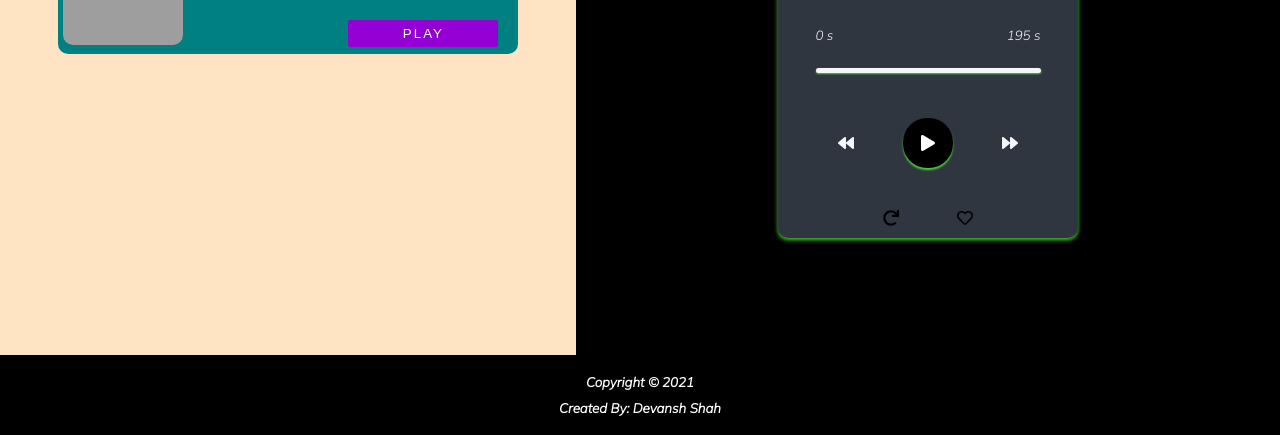
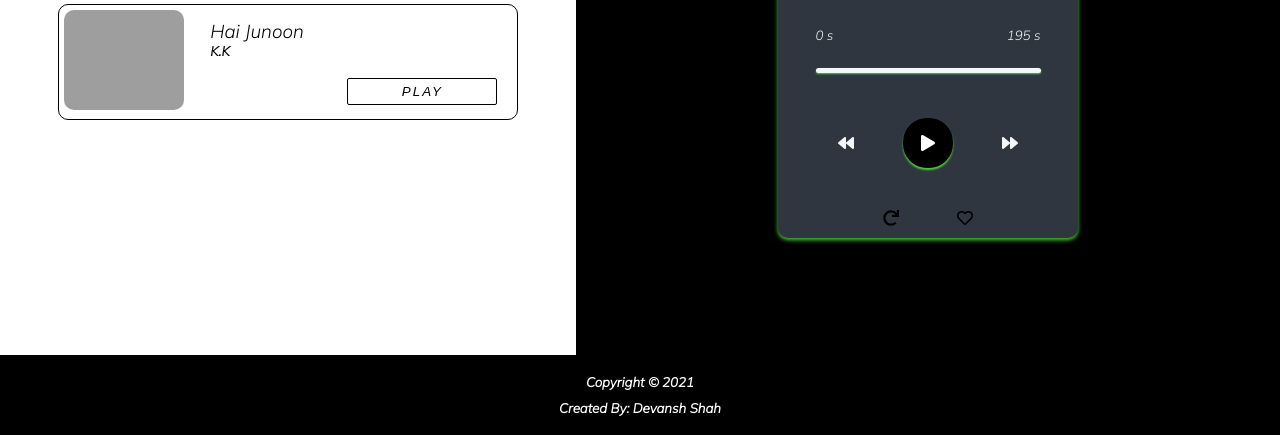
Before and after one commit to DEV270201/Musify, a React app: page /download in a window 1280 px wide. Shown: the part 485-920 px from the top of the page. Built offline with nearby package versions, Linux system fonts and the light colour scheme; grey boxes are pictures that could not be loaded.

Commit message:
updated files

```diff
--- a/src/Components/Combo.js
+++ b/src/Components/Combo.js
@@ -6,7 +6,7 @@ import {ThemeContext} from "../Context/ThemeContextProvider";
 
 
 const Combo = ()=>{
-  const {theme_status} = useContext(ThemeContext);
+  const {theme_status,theme} = useContext(ThemeContext);
   useEffect(()=>{
     console.log(theme_status);
   })
@@ -14,7 +14,7 @@ const Combo = ()=>{
       <>
       <div className="outer_combo">
       {/* <CurrentSongProvider> */}
-          <div className="download_combo">
+          <div className="download_combo" style={{backgroundColor : `${theme.backgroundColor}`, color : `${theme.color}`}}>
              <Download />
           </div>
           <div className="music_combo">
--- a/src/Components/DownloadDetails.js
+++ b/src/Components/DownloadDetails.js
@@ -1,18 +1,49 @@
-import React,{useContext} from "react";
+import React,{useContext, useState} from "react";
 import "../Css/DownloadDetails.css";
 import {CurrentSongContext} from "../Context/CurrentSongProvider";
+import {ThemeContext} from "../Context/ThemeContextProvider";
 
 const DownloadDetails = ({song})=>{
 
     const {currentSong,play_new_song} = useContext(CurrentSongContext);
+    const {theme} = useContext(ThemeContext);
+    const [hover,addHover] = useState(false);
+    const normal = {
+        backgroundColor : `${theme.backgroundColor}`,
+        color : `${theme.color}`,
+        border : `1px solid ${theme.color}`
+    }
+
+    const effect = {
+        backgroundColor : `${theme.color}`,
+        color : `${theme.backgroundColor}`,
+        border : `1px solid ${theme.color}`
+    }
+
     const playNewSong = ()=>{
        console.log("calling the context method");
        play_new_song(song);
     }
 
+    // useEffect(()=>{
+    //     console.log("Color : " , theme.color);
+    //     console.log("BAckgroundColor : " , theme.backgroundColor);
+
+    // },[theme]);
+
+    const apply_hover = ()=>{
+        addHover(!hover);
+        // document.querySelector(".start_btn").style.cssText = `backgroundColor : ${theme.color} ; color : ${theme.backgroundColor}`
+    }
+
+    const remove_hover = ()=>{
+        addHover(!hover);
+        // console.log("removed");
+    }
+
    return(
        <>
-       <div className="details_outer">
+       <div className="details_outer" style={{backgroundColor : `${theme.backgroundColor}`, color : `${theme.color}` , border : `1px solid ${theme.color}`}}>
           <div className="img_class">
               <img src={song.src} alt={song.name} />
           </div>
@@ -22,7 +53,7 @@ const DownloadDetails = ({song})=>{
                 <h5 className="header_info_2">{song.artist}</h5>
               </div>
               <div className="buttons">
-                 <button className="start_btn" onClick={playNewSong}>{song === currentSong ? "Now Playing" : "Play"}</button>
+                 <button className="start_btn" onClick={playNewSong} onMouseEnter={apply_hover} onMouseLeave={remove_hover} style={hover ? effect : normal}>{song === currentSong ? "Now Playing" : "Play"}</button>
               </div>
           </div>
        </div>
--- a/src/Css/Combo.css
+++ b/src/Css/Combo.css
@@ -1,7 +1,6 @@
 .outer_combo{
     width: 100vw;
     display: flex;
-    background-color: aqua;
     justify-content: center;
     overflow-x: hidden;
     /* align-items: center; */
@@ -9,7 +8,7 @@
 
 .download_combo{
     width: 25%;
-    background-color: bisque;
+    /* background-color: bisque; */
 }
 
 .music_combo{
--- a/src/Css/DownloadDetails.css
+++ b/src/Css/DownloadDetails.css
@@ -1,8 +1,8 @@
 .details_outer{
     width: 80%;
-    margin: 10px auto;
+    margin: 30px auto;
     display: flex;
-    background-color: teal;
+    /* background-color: teal; */
     border-radius: 10px;
     /* position: relative; */
 }
@@ -59,6 +59,7 @@
     display: flex;
     justify-content: flex-end;
     margin-right: 20px;
+    margin-bottom: 10px;
 }
 
 .buttons > .start_btn{
@@ -66,10 +67,11 @@
     outline: none;
     border-radius: 2px;
     text-transform: uppercase;
-    background-color: darkviolet;
-    color: white;
+    /* background-color: darkviolet; */
+    /* color: white; */
     font-weight: 300;
-    border: 1px solid darkviolet;
+    font-style: italic;
+    /* border: 1px solid darkviolet; */
     padding: 5px;
     letter-spacing: 2px;
 }
```
